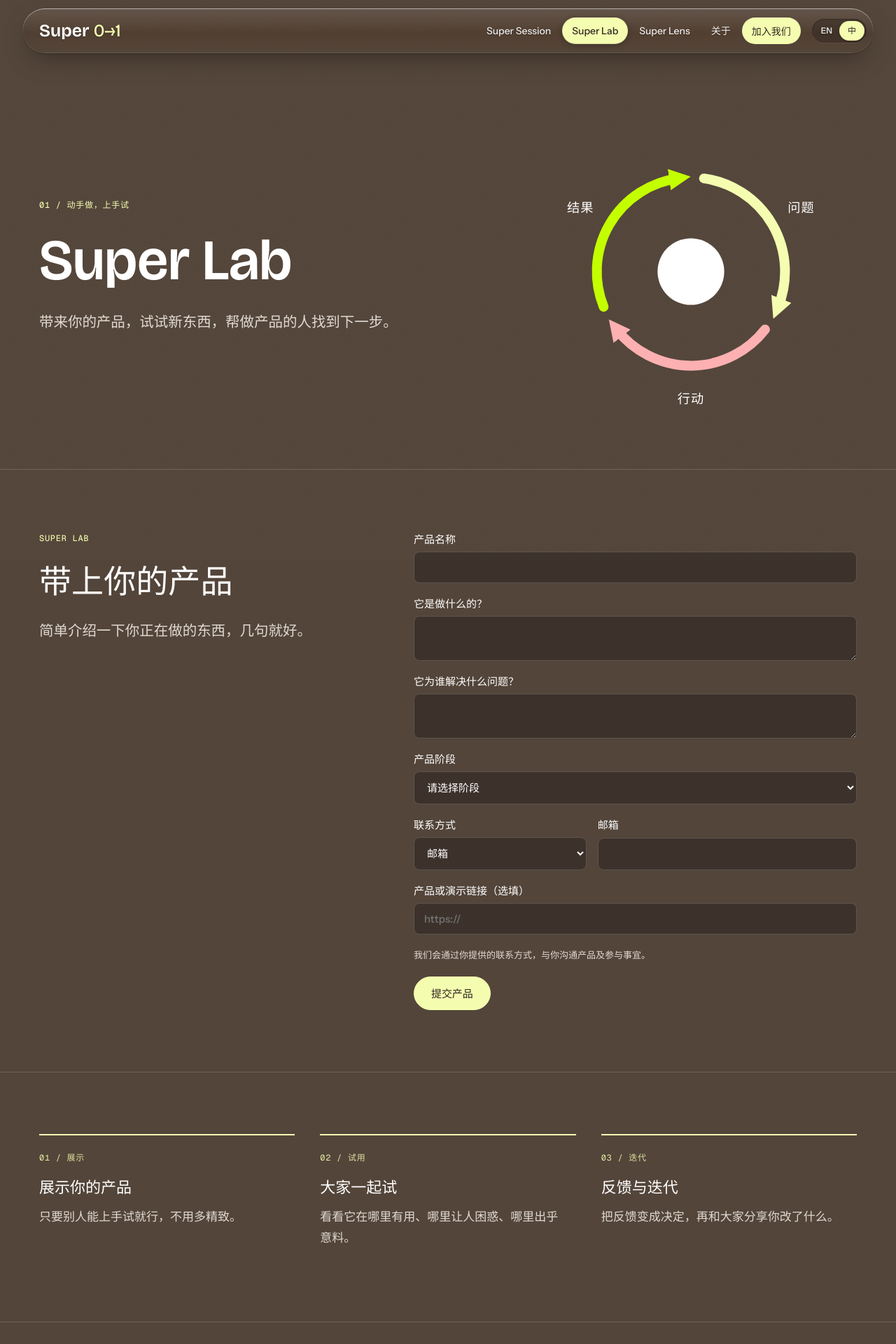
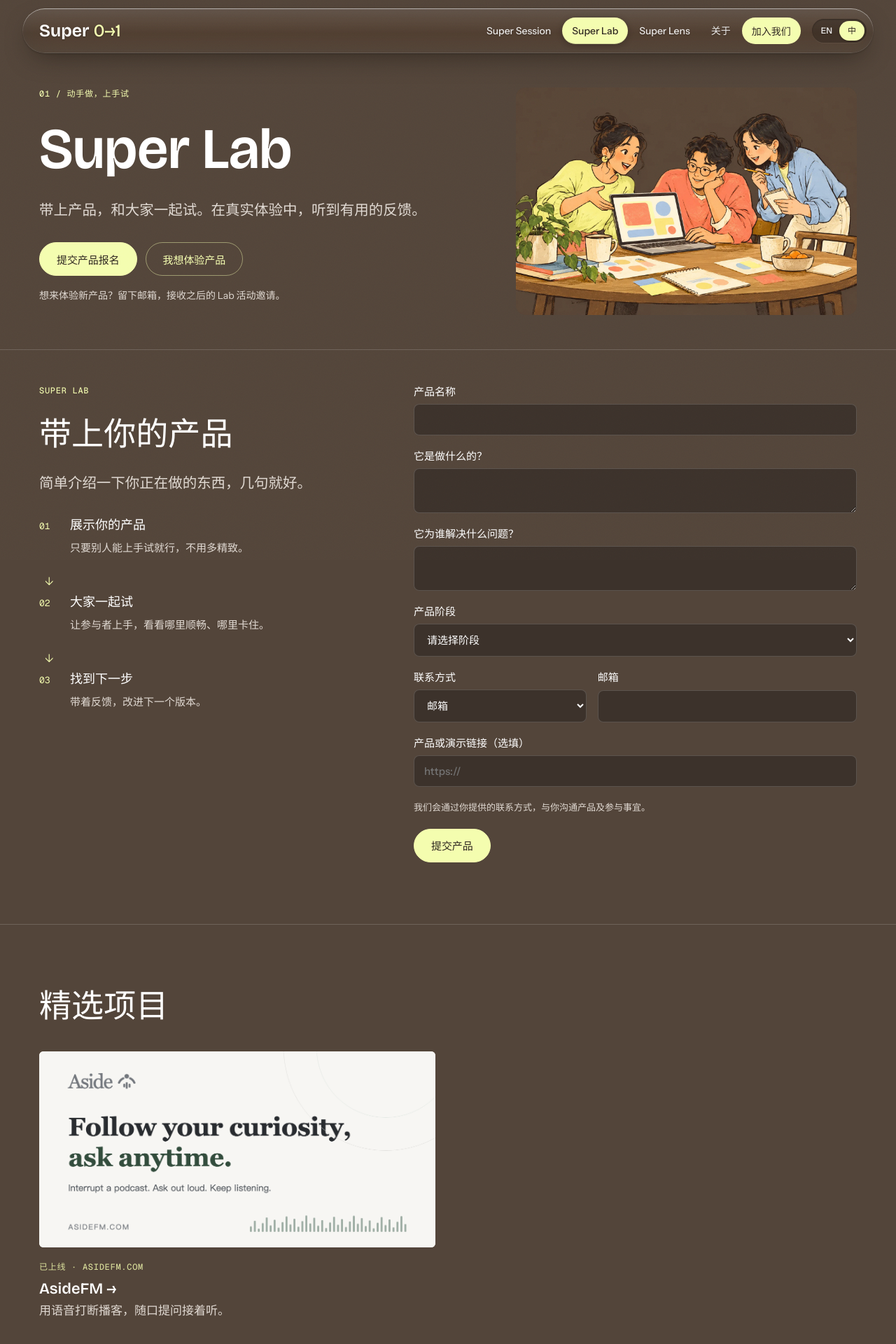
Before and after one commit to qiz029/super0to1-web, a React (Vite) app: page /zh/lab in a window 1280 px wide. Shown: the top 1920 px of the page at 70% size. Built offline with nearby package versions, Linux system fonts and the light colour scheme.

Commit message:
Clarify Lab participation and place the workflow beside the form

```diff
--- a/src/i18n/messages.ts
+++ b/src/i18n/messages.ts
@@ -86,17 +86,20 @@ const en = {
   },
   lab: {
     eyebrow: '01 / Build & try',
-    lede: 'Bring your product. Try something new. Help a builder find their next step.',
+    lede: 'Bring a product to try together. Get honest feedback from curious people.',
+    testerNote: 'Here to try new products? Leave your email for future Lab invitations.',
+    howItWorks: 'How Super Lab works',
+    illustrationAlt: 'A builder shows a product while two participants try it and share feedback.',
     steps: [
-      { n: '01 / Show', title: 'Show your product', body: 'Something someone can try. It doesn’t have to be polished.' },
-      { n: '02 / Try', title: 'Try it together', body: 'Watch where it helps, where it gets confusing, and what surprises you.' },
-      { n: '03 / Iterate', title: 'Feedback & iteration', body: 'Turn feedback into a decision, then share what changed.' },
+      { n: '01 / Show', title: 'Show your product', body: 'Bring a demo. It doesn’t have to be polished.' },
+      { n: '02 / Try', title: 'Try it together', body: 'Let people use it. See what works and what doesn’t.' },
+      { n: '03 / Iterate', title: 'Find your next step', body: 'Take the feedback into your next version.' },
     ],
     nextEyebrow: 'The next Lab',
     nextTitle: 'Date & location to be announced.',
     nextBody: 'Builders share prototypes. Participants try them and give feedback.',
     bringPrototype: 'Submit a product',
-    joinTester: 'Join as a tester',
+    joinTester: 'Come try products',
   },
   sessions: {
     eyebrow: '02 / Learn together',
@@ -273,17 +276,20 @@ const zh: Messages = {
   },
   lab: {
     eyebrow: '01 / 动手做，上手试',
-    lede: '带来你的产品，试试新东西，帮做产品的人找到下一步。',
+    lede: '带上产品，和大家一起试。在真实体验中，听到有用的反馈。',
+    testerNote: '想来体验新产品？留下邮箱，接收之后的 Lab 活动邀请。',
+    howItWorks: 'Super Lab 如何进行',
+    illustrationAlt: '一位创作者展示产品，两位参与者上手试用并交流反馈。',
     steps: [
       { n: '01 / 展示', title: '展示你的产品', body: '只要别人能上手试就行，不用多精致。' },
-      { n: '02 / 试用', title: '大家一起试', body: '看看它在哪里有用、哪里让人困惑、哪里出乎意料。' },
-      { n: '03 / 迭代', title: '反馈与迭代', body: '把反馈变成决定，再和大家分享你改了什么。' },
+      { n: '02 / 试用', title: '大家一起试', body: '让参与者上手，看看哪里顺畅、哪里卡住。' },
+      { n: '03 / 迭代', title: '找到下一步', body: '带着反馈，改进下一个版本。' },
     ],
     nextEyebrow: '下一期 Lab',
     nextTitle: '时间和地点待定。',
     nextBody: '做产品的人带来原型，参与者上手试用并给出反馈。',
     bringPrototype: '提交产品报名',
-    joinTester: '报名当试用者',
+    joinTester: '我想体验产品',
   },
   sessions: {
     eyebrow: '02 / 一起学',
--- a/src/pages/Lab.tsx
+++ b/src/pages/Lab.tsx
@@ -1,5 +1,4 @@
 import { JoinUsButton } from '../components/JoinUsButton'
-import { LoopDiagram } from '../components/LoopDiagram'
 import { useT } from '../i18n/locale'
 import { useContent } from '../content/context'
 import { ProjectCards } from './Projects'
@@ -15,13 +14,18 @@ export function Lab() {
   return (
     <>
       <EventFeature event={nextEvent?.program === 'lab' ? nextEvent : undefined} />
-      <section className="page-hero container split">
+      <section className="page-hero container split lab-hero">
         <div>
           <p className="eyebrow">{l.eyebrow}</p>
           <h1>Super Lab</h1>
           <p className="lede">{l.lede}</p>
+          <div className="lab-entry-actions actions">
+            <a className="button" href="#submit-prototype">{l.bringPrototype}</a>
+            <JoinUsButton source="lab_tester" className="button button-secondary">{l.joinTester}</JoinUsButton>
+          </div>
+          <p className="lab-entry-note">{l.testerNote}</p>
         </div>
-        <LoopDiagram />
+        <img className="lab-illustration" src="/media/lab-community-v1.webp" alt={l.illustrationAlt} width="1536" height="1024" />
       </section>
 
       <section className="section container prototype-section" id="submit-prototype">
@@ -29,20 +33,15 @@ export function Lab() {
           <p className="eyebrow">Super Lab</p>
           <h2>{t.forms.prototypeTitle}</h2>
           <p className="lede">{t.forms.prototypeIntro}</p>
+          <ol className="lab-flow" aria-label={l.howItWorks}>
+            {l.steps.map((step, index) => <li key={step.n}>
+              <span className="lab-flow-number" aria-hidden="true">{String(index + 1).padStart(2, '0')}</span>
+              <div><h3>{step.title}</h3><p>{step.body}</p></div>
+              {index < l.steps.length - 1 && <span className="lab-flow-arrow" aria-hidden="true">↓</span>}
+            </li>)}
+          </ol>
         </div>
         <IntakeForm kind="prototype" />
-      </section>
-
-      <section className="section container">
-        <div className="grid grid-3">
-          {l.steps.map((s, i) => (
-            <article className="step" key={s.n} data-reveal style={{ ['--i' as string]: i }}>
-              <span className="meta">{s.n}</span>
-              <h3>{s.title}</h3>
-              <p>{s.body}</p>
-            </article>
-          ))}
-        </div>
       </section>
 
       {projects.length > 0 && <section className="section container">
@@ -50,9 +49,6 @@ export function Lab() {
         <ProjectCards items={projects} includeInvite={false} />
       </section>}
 
-      <section className="section container lab-tester">
-        <JoinUsButton source="lab_tester" className="button button-secondary">{l.joinTester}</JoinUsButton>
-      </section>
     </>
   )
 }
--- a/src/styles/global.css
+++ b/src/styles/global.css
@@ -2000,3 +2000,23 @@ body::after {
   .next-event h2 { font-size: 20px; }
   .next-event .actions { grid-column: 2; }
 }
+
+/* Super Lab presents both participation paths before the product form. */
+.lab-hero { align-items: center; gap: 48px; padding-block: 48px; }
+.lab-illustration { width: 100%; height: auto; border-radius: 14px; }
+.lab-entry-actions { gap: 12px; }
+.lab-entry-note { font-size: 14px; line-height: 1.6; color: var(--muted); max-width: 34em; margin-top: 16px; }
+.lab-flow { list-style: none; margin: 30px 0 0; padding: 0; max-width: 390px; }
+.lab-flow li { position: relative; display: grid; grid-template-columns: 32px 1fr; gap: 12px; padding-bottom: 36px; }
+.lab-flow li:last-child { padding-bottom: 0; }
+.lab-flow-number { color: var(--cream); font: 13px var(--font-mono); padding-top: 5px; }
+.lab-flow h3 { font-size: 18px; }
+.lab-flow p { color: var(--muted); font-size: 15px; margin-top: 6px; }
+.lab-flow-arrow { position: absolute; left: 8px; bottom: 8px; color: var(--cream); }
+.lab-hero + .prototype-section { padding-top: 48px; border-top: 1px solid var(--line); }
+@media (max-width: 760px) {
+  .lab-hero { gap: 24px; padding-block: 32px; }
+  .lab-hero .lab-illustration { max-height: 240px; object-fit: contain; }
+  .lab-entry-actions > :is(a, button) { flex: 1 1 145px; }
+  .lab-flow { max-width: none; margin-top: 24px; }
+}
```
Also changed, not shown: tests/intake.seo.ts (+5 -1 lines), public/media/lab-community-v1.webp (added), 2 other files (tests, documents, lock files or other folders).
